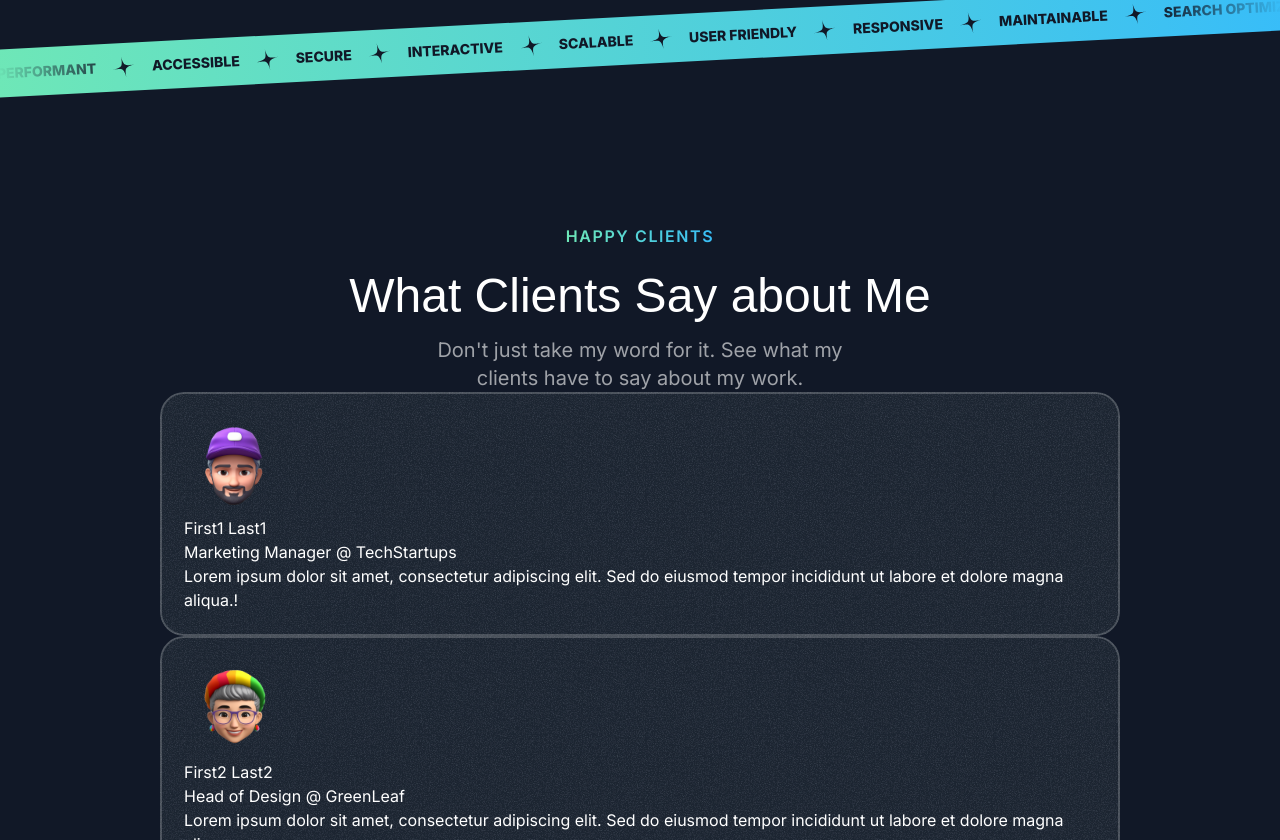
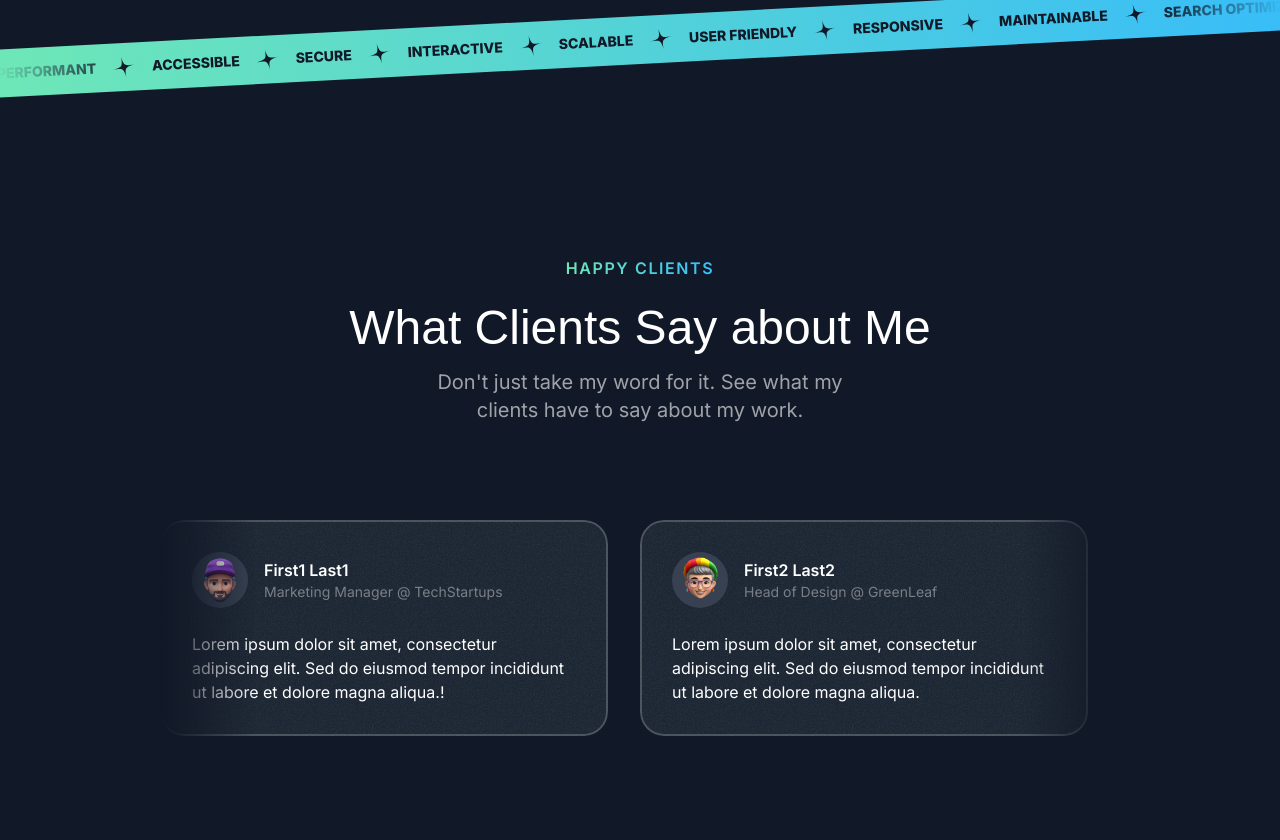
Before and after one commit to DHatchie/React-NJS-Website, a Next.js app: page / in a window 1280 px wide. Shown: the part 2940-3780 px from the top of the page. Built offline with nearby package versions, Linux system fonts and the light colour scheme; a web font is replaced by a local one.

Commit message:
Testimonals card section complete

```diff
--- a/src/sections/Testimonials.tsx
+++ b/src/sections/Testimonials.tsx
@@ -43,7 +43,7 @@
 
 export const Testimonials = () => {
   return (
-    <div className='py-16'>
+    <div className='py-16 lg:py-24'>
       <div className='container'>
         <SectionHeader
           eyebrow='Happy Clients'
@@ -51,21 +51,34 @@
           description="Don't just take my word for it. See what my clients have to say about my
           work."
         />
-        <div>
-          {testimonials.map((testimonial) => (
-            <Card key={testimonial.name}>
-              <div
-                className='absolute inset-0 -z-10 opacity-5'
-                style={{
-                  backgroundImage: `url(${grainImage.src})`
-                }}
-              ></div>
-              <Image src={testimonial.avatar} alt={testimonial.name} />
-              <div>{testimonial.name}</div>
-              <div>{testimonial.position}</div>
-              <p>{testimonial.text}</p>
-            </Card>
-          ))}
+        <div className='mt-16 flex overflow-x-clip [mask-image:linear-gradient(to_right,transparent,black_10%,black_90%,transparent)] lg:mt-24'>
+          <div className='flex flex-none gap-8'>
+            {testimonials.map((testimonial) => (
+              <Card
+                key={testimonial.name}
+                className='max-w-xs md:max-w-md md:p-8'
+              >
+                <div className='flex items-center gap-4'>
+                  <div className='inline-flex size-14 flex-shrink-0 items-center justify-center rounded-full bg-gray-700'>
+                    <Image
+                      src={testimonial.avatar}
+                      alt={testimonial.name}
+                      className='max-h-full'
+                    />
+                  </div>
+                  <div>
+                    <div className='font-semibold'>{testimonial.name}</div>
+                    <div className='text-sm text-white/40'>
+                      {testimonial.position}
+                    </div>
+                  </div>
+                </div>
+                <p className='mt-4 text-sm md:mt-6 md:text-base'>
+                  {testimonial.text}
+                </p>
+              </Card>
+            ))}
+          </div>
         </div>
       </div>
     </div>
```
